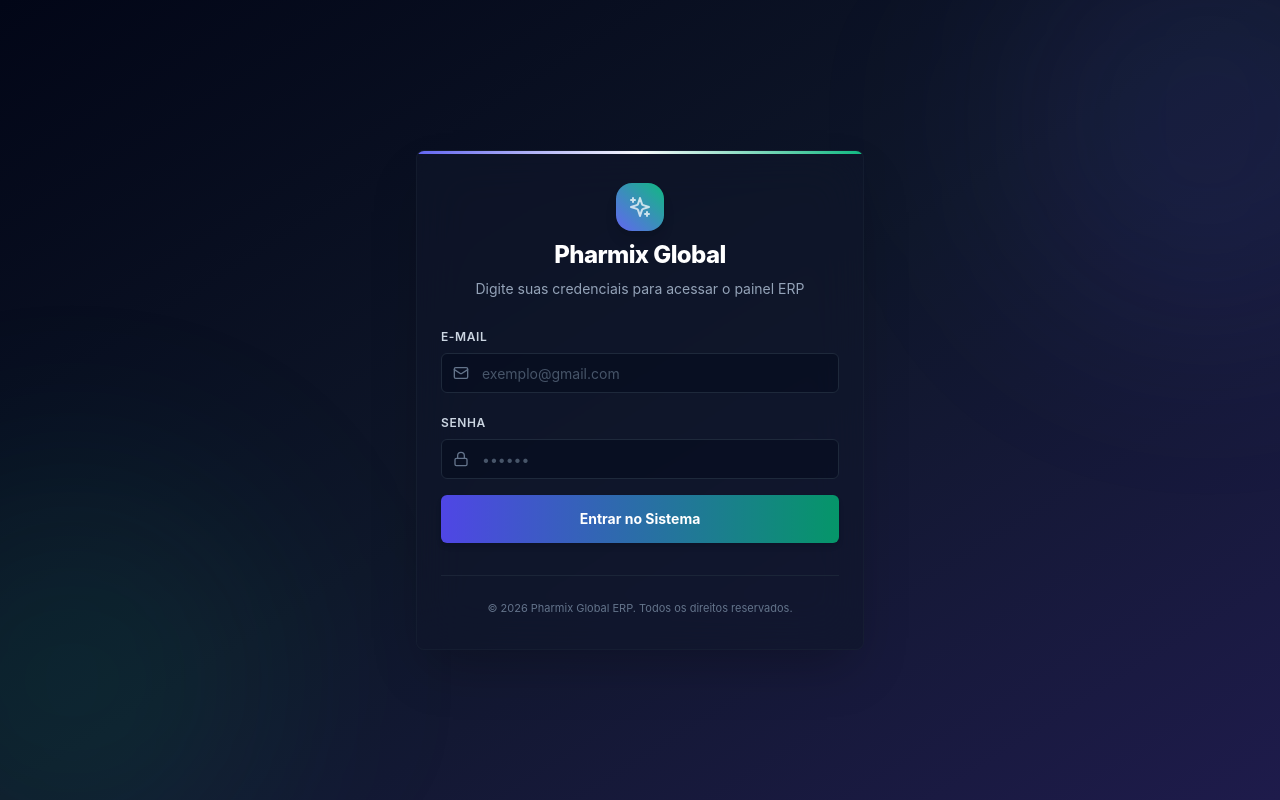
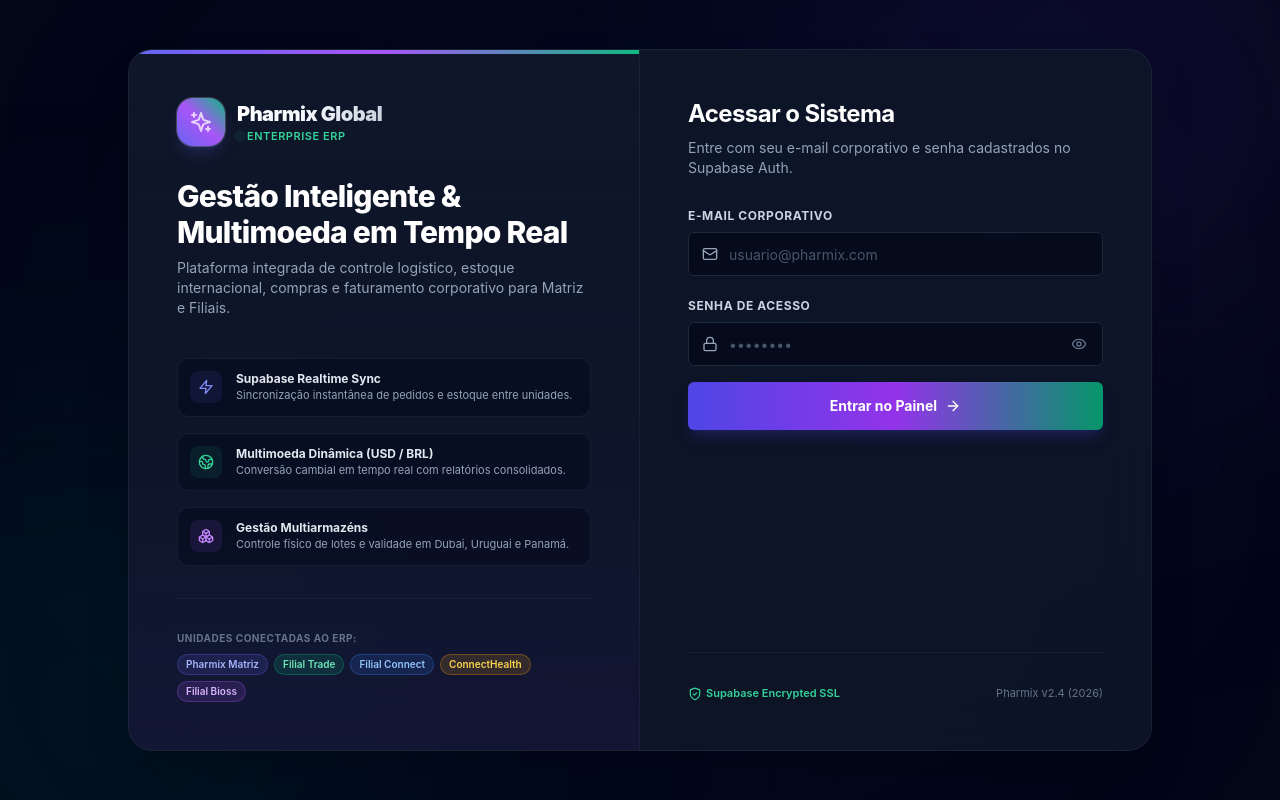
Before and after one commit to alifferleonn/ERP_Connect, a Next.js app: page / in a window 1280 px wide. Built offline with nearby package versions, Linux system fonts and the light colour scheme.

Commit message:
feat: redesign login page with enterprise split-screen layout, brand feature showcase, and show/hide password toggle

```diff
--- a/src/app/page.tsx
+++ b/src/app/page.tsx
@@ -2,10 +2,21 @@
 
 import { useState } from 'react'
 import { useRouter } from 'next/navigation'
-import { Card, CardContent, CardDescription, CardHeader, CardTitle } from '@/components/ui/card'
 import { Button } from '@/components/ui/button'
 import { Input } from '@/components/ui/input'
-import { Lock, Mail, Loader2, Sparkles } from 'lucide-react'
+import {
+  Lock,
+  Mail,
+  Loader2,
+  Sparkles,
+  Eye,
+  EyeOff,
+  ShieldCheck,
+  Globe2,
+  Zap,
+  Boxes,
+  ArrowRight
+} from 'lucide-react'
 import { createClient } from '@/lib/supabase-client'
 import { toast } from 'sonner'
 
@@ -13,12 +24,13 @@
   const router = useRouter()
   const [email, setEmail] = useState('')
   const [password, setPassword] = useState('')
+  const [showPassword, setShowPassword] = useState(false)
   const [isLoading, setIsLoading] = useState(false)
 
   const handleLogin = async (e: React.FormEvent) => {
     e.preventDefault()
     if (!email || !password) {
-      toast.error('Preencha todos os campos.')
+      toast.error('Preencha todos os campos obrigatórios.')
       return
     }
 
@@ -27,7 +39,6 @@
     try {
       const supabase = createClient()
 
-      // Authenticate directly via Supabase Auth
       const { error } = await supabase.auth.signInWithPassword({
         email: email.trim().toLowerCase(),
         password: password
@@ -35,50 +46,130 @@
 
       if (error) throw error
 
-      toast.success('Login realizado com sucesso! Bem-vindo.')
+      toast.success('Autenticado com sucesso! Entrando no Pharmix ERP...')
       router.push('/dashboard')
       router.refresh()
     } catch (err: any) {
-      toast.error(err.message || 'Erro ao realizar login no Supabase. Verifique se o usuário existe.')
+      toast.error(err.message || 'Erro ao realizar login. Verifique suas credenciais no Supabase.')
     } finally {
       setIsLoading(false)
     }
   }
 
   return (
-    <div className="min-h-screen flex items-center justify-center bg-gradient-to-br from-slate-950 via-slate-900 to-indigo-950 p-4 relative overflow-hidden">
-      {/* Visual decorations */}
-      <div className="absolute top-[-10%] right-[-10%] w-[400px] h-[400px] bg-indigo-500/10 rounded-full blur-[100px]" />
-      <div className="absolute bottom-[-10%] left-[-10%] w-[400px] h-[400px] bg-emerald-500/10 rounded-full blur-[100px]" />
+    <div className="min-h-screen w-full bg-slate-950 text-slate-100 flex items-center justify-center p-4 md:p-8 relative overflow-hidden selection:bg-indigo-500 selection:text-white">
+      {/* Background Animated Gradient Mesh */}
+      <div className="absolute -top-40 -right-40 w-[600px] h-[600px] bg-gradient-to-br from-indigo-600/20 via-purple-600/10 to-transparent rounded-full blur-[140px] pointer-events-none" />
+      <div className="absolute -bottom-40 -left-40 w-[600px] h-[600px] bg-gradient-to-tr from-emerald-600/20 via-teal-600/10 to-transparent rounded-full blur-[140px] pointer-events-none" />
+      <div className="absolute top-1/2 left-1/2 -translate-x-1/2 -translate-y-1/2 w-[800px] h-[800px] bg-blue-600/5 rounded-full blur-[160px] pointer-events-none" />
 
-      <Card className="w-full max-w-md border-border/40 bg-slate-900/60 backdrop-blur-xl shadow-2xl relative overflow-hidden animate-in zoom-in-95 duration-300">
-        <div className="absolute top-0 left-0 w-full h-[3px] bg-gradient-to-r from-indigo-500 via-primary to-emerald-500" />
+      {/* Grid Pattern Overlay */}
+      <div className="absolute inset-0 bg-[linear-gradient(to_right,#1e293b15_1px,transparent_1px),linear-gradient(to_bottom,#1e293b15_1px,transparent_1px)] bg-[size:4rem_4rem] [mask-image:radial-gradient(ellipse_60%_50%_at_50%_50%,#000_70%,transparent_100%)] pointer-events-none" />
 
-        <CardHeader className="space-y-2 text-center pt-8">
-          <div className="mx-auto w-12 h-12 rounded-2xl bg-gradient-to-tr from-indigo-500 to-emerald-500 flex items-center justify-center text-white shadow-lg">
+      {/* Main Container */}
+      <div className="w-full max-w-5xl bg-slate-900/70 border border-slate-800/80 rounded-3xl shadow-2xl backdrop-blur-2xl overflow-hidden grid grid-cols-1 lg:grid-cols-12 relative z-10">
+
+        {/* Left Side: Brand Identity & Feature Showcase (Visible on Large Screens) */}
+        <div className="lg:col-span-6 p-8 lg:p-12 bg-gradient-to-b from-slate-900/90 via-slate-900/60 to-indigo-950/40 flex flex-col justify-between border-b lg:border-b-0 lg:border-r border-slate-800/60 relative overflow-hidden">
+          {/* Accent Line */}
+          <div className="absolute top-0 left-0 right-0 h-1 bg-gradient-to-r from-indigo-500 via-purple-500 to-emerald-500" />
+
+          <div className="space-y-8">
+            {/* Header Brand */}
+            <div className="flex items-center gap-3">
+              <div className="w-12 h-12 rounded-2xl bg-gradient-to-tr from-indigo-500 via-purple-500 to-emerald-500 flex items-center justify-center text-white shadow-lg shadow-indigo-500/20 ring-1 ring-white/20">
                 <Sparkles className="h-6 w-6 animate-pulse" />
               </div>
-          <CardTitle className="text-2xl font-extrabold tracking-tight text-white mt-4">
+              <div>
+                <h1 className="text-xl font-black tracking-tight bg-gradient-to-r from-white via-slate-100 to-slate-300 bg-clip-text text-transparent">
                   Pharmix Global
-          </CardTitle>
-          <CardDescription className="text-slate-400 text-xs sm:text-sm">
-            Digite suas credenciais para acessar o painel ERP
-          </CardDescription>
-        </CardHeader>
+                </h1>
+                <span className="text-[11px] font-semibold text-emerald-400 tracking-wider uppercase flex items-center gap-1">
+                  <span className="w-1.5 h-1.5 rounded-full bg-emerald-400 animate-ping" /> Enterprise ERP
+                </span>
+              </div>
+            </div>
 
-        <CardContent className="pb-8">
+            {/* Tagline */}
+            <div className="space-y-2">
+              <h2 className="text-2xl lg:text-3xl font-extrabold tracking-tight text-white leading-tight">
+                Gestão Inteligente &amp; Multimoeda em Tempo Real
+              </h2>
+              <p className="text-slate-400 text-xs sm:text-sm leading-relaxed">
+                Plataforma integrada de controle logístico, estoque internacional, compras e faturamento corporativo para Matriz e Filiais.
+              </p>
+            </div>
+
+            {/* Feature Highlights Grid */}
+            <div className="space-y-4 pt-2">
+              <div className="flex items-start gap-3.5 p-3 rounded-xl bg-slate-950/40 border border-slate-800/60 transition-all hover:border-slate-700/80">
+                <div className="p-2 rounded-lg bg-indigo-500/10 text-indigo-400 shrink-0">
+                  <Zap className="h-4 w-4" />
+                </div>
+                <div>
+                  <h4 className="text-xs font-bold text-slate-200">Supabase Realtime Sync</h4>
+                  <p className="text-[11px] text-slate-400">Sincronização instantânea de pedidos e estoque entre unidades.</p>
+                </div>
+              </div>
+
+              <div className="flex items-start gap-3.5 p-3 rounded-xl bg-slate-950/40 border border-slate-800/60 transition-all hover:border-slate-700/80">
+                <div className="p-2 rounded-lg bg-emerald-500/10 text-emerald-400 shrink-0">
+                  <Globe2 className="h-4 w-4" />
+                </div>
+                <div>
+                  <h4 className="text-xs font-bold text-slate-200">Multimoeda Dinâmica (USD / BRL)</h4>
+                  <p className="text-[11px] text-slate-400">Conversão cambial em tempo real com relatórios consolidados.</p>
+                </div>
+              </div>
+
+              <div className="flex items-start gap-3.5 p-3 rounded-xl bg-slate-950/40 border border-slate-800/60 transition-all hover:border-slate-700/80">
+                <div className="p-2 rounded-lg bg-purple-500/10 text-purple-400 shrink-0">
+                  <Boxes className="h-4 w-4" />
+                </div>
+                <div>
+                  <h4 className="text-xs font-bold text-slate-200">Gestão Multiarmazéns</h4>
+                  <p className="text-[11px] text-slate-400">Controle físico de lotes e validade em Dubai, Uruguai e Panamá.</p>
+                </div>
+              </div>
+            </div>
+          </div>
+
+          {/* Connected Companies Footer Badge */}
+          <div className="pt-8 mt-8 border-t border-slate-800/60">
+            <p className="text-[10px] uppercase font-bold text-slate-500 tracking-wider mb-2">Unidades Conectadas ao ERP:</p>
+            <div className="flex flex-wrap gap-1.5">
+              <span className="px-2 py-0.5 rounded-full text-[10px] font-semibold bg-indigo-500/15 text-indigo-300 border border-indigo-500/30">Pharmix Matriz</span>
+              <span className="px-2 py-0.5 rounded-full text-[10px] font-semibold bg-emerald-500/15 text-emerald-300 border border-emerald-500/30">Filial Trade</span>
+              <span className="px-2 py-0.5 rounded-full text-[10px] font-semibold bg-blue-500/15 text-blue-300 border border-blue-500/30">Filial Connect</span>
+              <span className="px-2 py-0.5 rounded-full text-[10px] font-semibold bg-amber-500/15 text-amber-300 border border-amber-500/30">ConnectHealth</span>
+              <span className="px-2 py-0.5 rounded-full text-[10px] font-semibold bg-purple-500/15 text-purple-300 border border-purple-500/30">Filial Bioss</span>
+            </div>
+          </div>
+        </div>
+
+        {/* Right Side: Login Form */}
+        <div className="lg:col-span-6 p-8 lg:p-12 flex flex-col justify-between bg-slate-900/40">
+          <div className="space-y-6">
+            <div className="space-y-2">
+              <h3 className="text-2xl font-bold tracking-tight text-white">Acessar o Sistema</h3>
+              <p className="text-slate-400 text-xs sm:text-sm">
+                Entre com seu e-mail corporativo e senha cadastrados no Supabase Auth.
+              </p>
+            </div>
+
+            {/* Login Form */}
             <form onSubmit={handleLogin} className="space-y-4">
               {/* Email field */}
               <div className="space-y-1.5">
-              <label className="text-xs font-semibold text-slate-300 uppercase tracking-wider">E-mail</label>
+                <label className="text-xs font-bold text-slate-300 uppercase tracking-wider">E-mail Corporativo</label>
                 <div className="relative">
-                <Mail className="absolute left-3 top-1/2 -translate-y-1/2 h-4 w-4 text-slate-500" />
+                  <Mail className="absolute left-3.5 top-1/2 -translate-y-1/2 h-4 w-4 text-slate-400" />
                   <Input
                     type="email"
-                  placeholder="exemplo@gmail.com"
+                    placeholder="usuario@pharmix.com"
                     value={email}
                     onChange={e => setEmail(e.target.value)}
-                  className="pl-10 bg-slate-950/40 border-slate-800 text-white focus-visible:ring-indigo-500 placeholder:text-slate-600"
+                    className="pl-10 h-11 bg-slate-950/60 border-slate-800 text-slate-100 text-xs focus-visible:ring-2 focus-visible:ring-indigo-500 focus-visible:border-transparent placeholder:text-slate-600 transition-all"
                     required
                   />
                 </div>
@@ -86,43 +177,58 @@
 
               {/* Password field */}
               <div className="space-y-1.5">
-              <label className="text-xs font-semibold text-slate-300 uppercase tracking-wider">Senha</label>
+                <label className="text-xs font-bold text-slate-300 uppercase tracking-wider">Senha de Acesso</label>
                 <div className="relative">
-                <Lock className="absolute left-3 top-1/2 -translate-y-1/2 h-4 w-4 text-slate-500" />
+                  <Lock className="absolute left-3.5 top-1/2 -translate-y-1/2 h-4 w-4 text-slate-400" />
                   <Input
-                  type="password"
-                  placeholder="••••••"
+                    type={showPassword ? 'text' : 'password'}
+                    placeholder="••••••••"
                     value={password}
                     onChange={e => setPassword(e.target.value)}
-                  className="pl-10 bg-slate-950/40 border-slate-800 text-white focus-visible:ring-indigo-500 placeholder:text-slate-600"
+                    className="pl-10 pr-10 h-11 bg-slate-950/60 border-slate-800 text-slate-100 text-xs focus-visible:ring-2 focus-visible:ring-indigo-500 focus-visible:border-transparent placeholder:text-slate-600 transition-all"
                     required
                   />
+                  <button
+                    type="button"
+                    onClick={() => setShowPassword(!showPassword)}
+                    className="absolute right-3 top-1/2 -translate-y-1/2 text-slate-500 hover:text-slate-300 p-1"
+                    title={showPassword ? 'Ocultar senha' : 'Mostrar senha'}
+                  >
+                    {showPassword ? <EyeOff className="h-4 w-4" /> : <Eye className="h-4 w-4" />}
+                  </button>
                 </div>
               </div>
 
-            {/* Submit button */}
+              {/* Submit Button */}
               <Button
                 type="submit"
-              className="w-full bg-gradient-to-r from-indigo-600 to-emerald-600 hover:from-indigo-500 hover:to-emerald-500 text-white font-bold transition-all duration-300 shadow-md py-6 mt-6"
+                className="w-full h-12 bg-gradient-to-r from-indigo-600 via-purple-600 to-emerald-600 hover:from-indigo-500 hover:via-purple-500 hover:to-emerald-500 text-white font-bold text-sm transition-all duration-300 shadow-lg shadow-indigo-600/20 hover:shadow-indigo-600/30 hover:-translate-y-0.5 mt-4"
                 disabled={isLoading}
               >
                 {isLoading ? (
-                <>
-                  <Loader2 className="mr-2 h-4 w-4 animate-spin" />
-                  Autenticando...
-                </>
+                  <span className="flex items-center gap-2">
+                    <Loader2 className="h-4 w-4 animate-spin" />
+                    Autenticando sessão...
+                  </span>
                 ) : (
-                'Entrar no Sistema'
+                  <span className="flex items-center gap-2">
+                    Entrar no Painel <ArrowRight className="h-4 w-4" />
+                  </span>
                 )}
               </Button>
             </form>
+          </div>
 
-          {/* Footer */}
-          <div className="mt-8 pt-6 border-t border-slate-800/80 text-center text-[11px] text-slate-500">
-            <p>© {new Date().getFullYear()} Pharmix Global ERP. Todos os direitos reservados.</p>
+          {/* Copyright Footer */}
+          <div className="pt-8 mt-8 border-t border-slate-800/60 flex items-center justify-between text-[11px] text-slate-500">
+            <span className="flex items-center gap-1 text-emerald-400 font-semibold">
+              <ShieldCheck className="h-3.5 w-3.5" /> Supabase Encrypted SSL
+            </span>
+            <span>Pharmix v2.4 (2026)</span>
           </div>
-        </CardContent>
-      </Card>
+        </div>
+
+      </div>
     </div>
   )
 }
```
Lines whose indentation alone changed are shown as unchanged.
